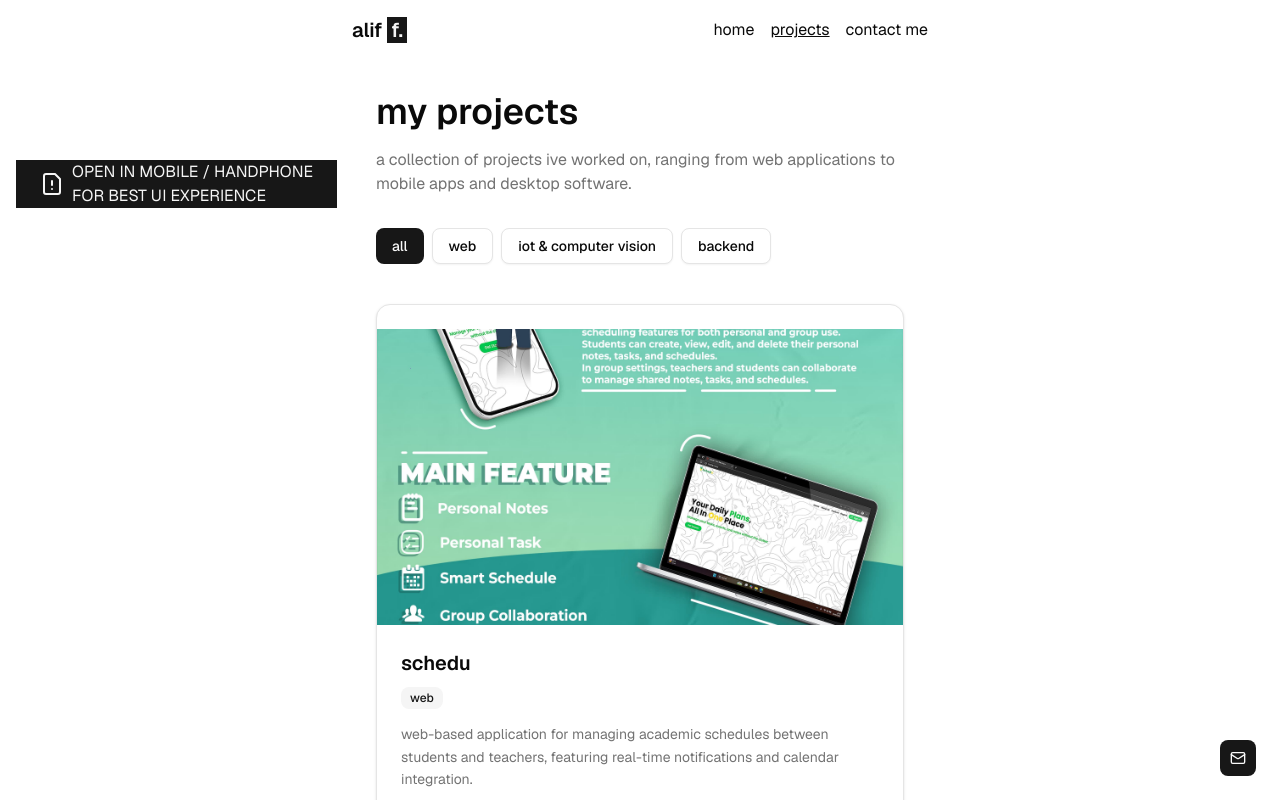
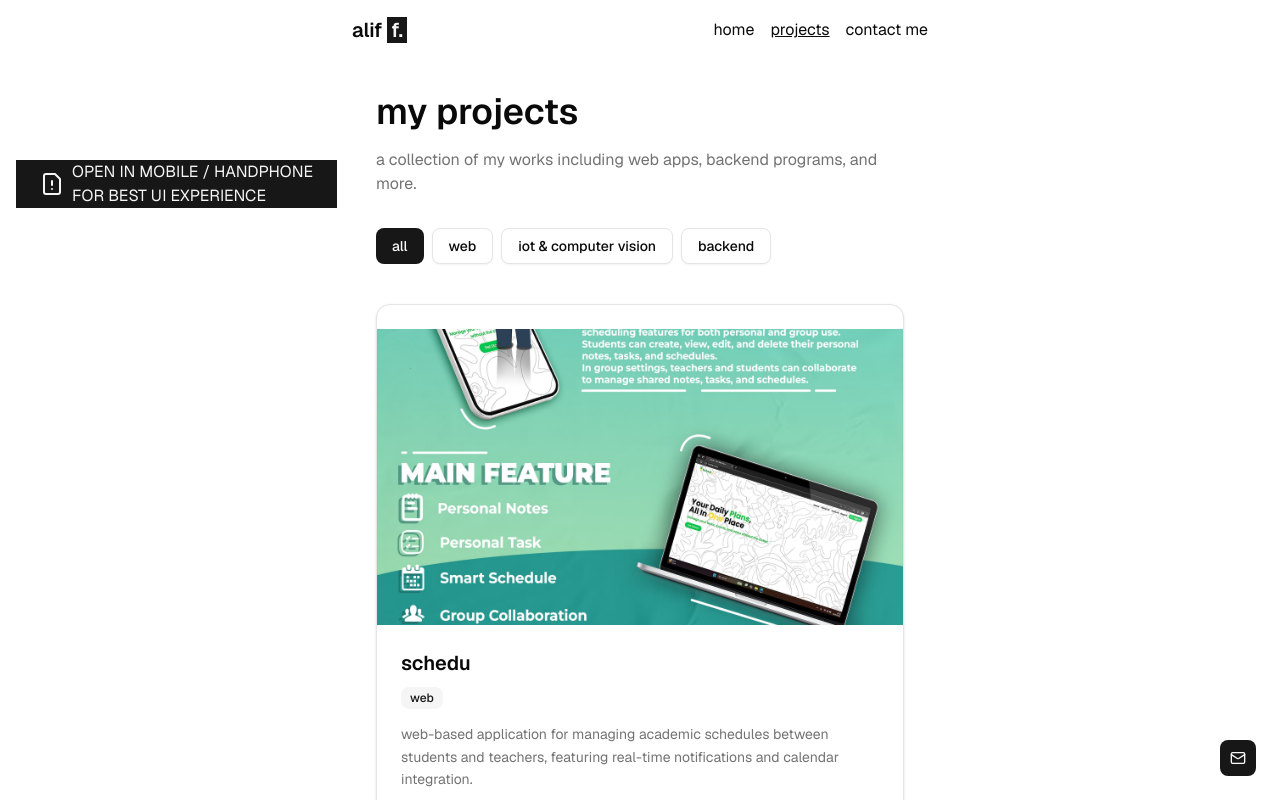
Before and after one commit to aliffajriadi/web-name-vue, a Next.js app: page /project in a window 1280 px wide. Shown: the top 800 px of the page. Built offline with nearby package versions, Linux system fonts and the light colour scheme.

Commit message:
fix: name description

```diff
--- a/app/project/page.tsx
+++ b/app/project/page.tsx
@@ -35,8 +35,7 @@ const ProjectPage = () => {
         <div className="mb-8">
           <h1 className="text-4xl font-semibold mb-4">my projects</h1>
           <p className="text-muted-foreground text-md max-w-2xl">
-            a collection of projects ive worked on, ranging from web
-            applications to mobile apps and desktop software.
+          a collection of my works including web apps, backend programs, and more.
           </p>
         </div>
 
```
